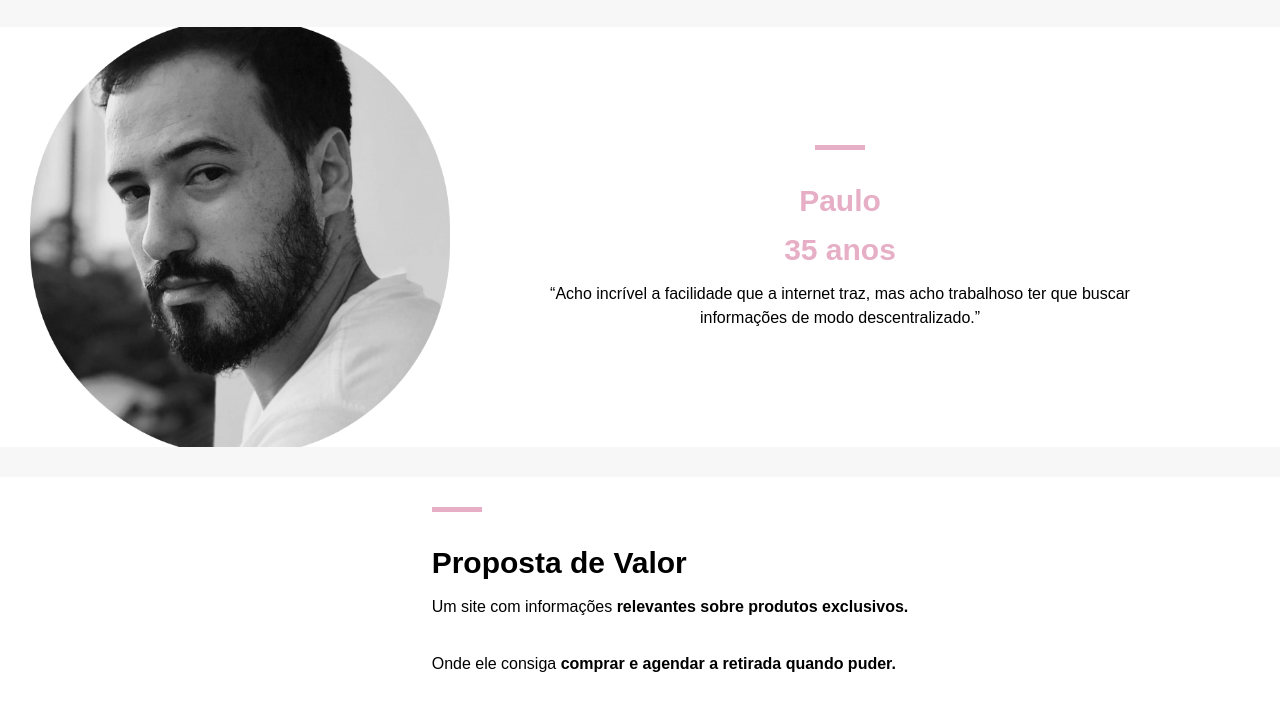
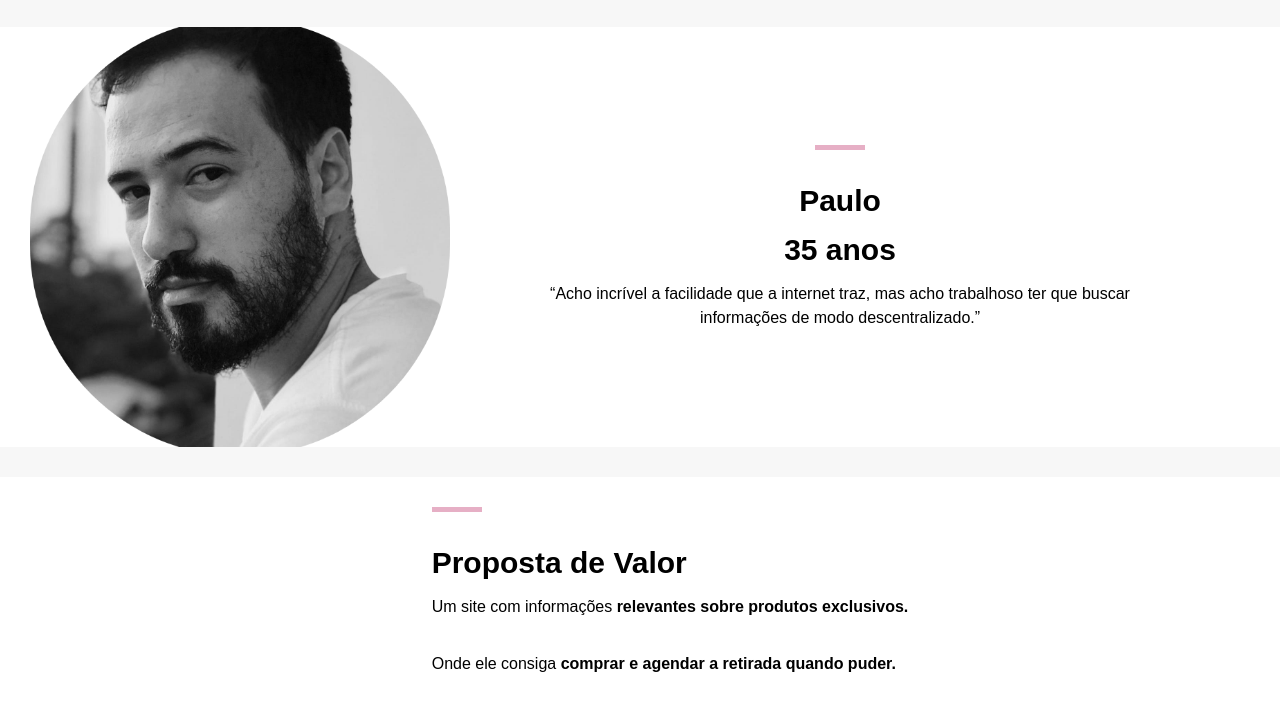
Before and after one commit to Marianasou-ms/marianasou-ms.github.io, a plain HTML site: page rolhaseborbulhas.html in a window 1280 px wide. Shown: the part 925-1642 px from the top of the page. Drawn offline with Linux system fonts and the light colour scheme; a web font is replaced by a local one.

Commit message:
Update rolhas.css

```diff
--- a/rolhas.css
+++ b/rolhas.css
@@ -188,9 +188,7 @@
      font-weight: bold;
    }
 
-   .paulao{
-     color: #E6AFC5;
-   }
+
    a {
      text-decoration: none;
      text-transform: uppercase;
```
